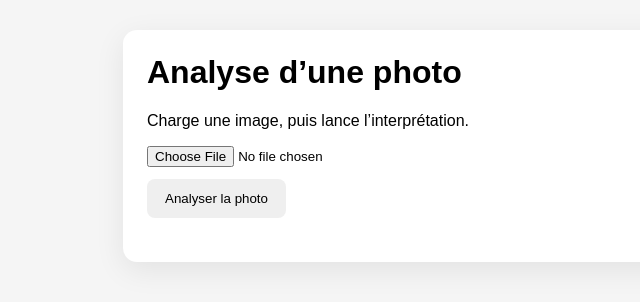
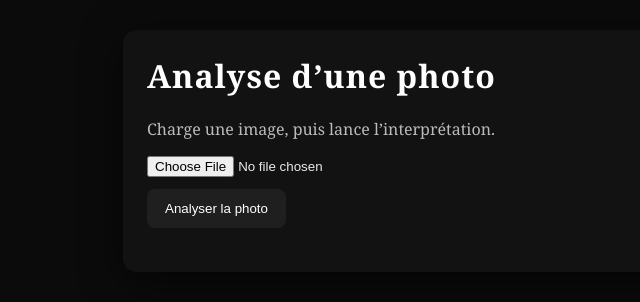
Before and after one commit to Riddle4/photo-reading-app, a website: page public/index.html in a window 1280 px wide. Shown: the whole page, without its empty margins (113-753 px from the left). Drawn offline with Linux system fonts and the light colour scheme.

Commit message:
Dark theme

```diff
--- a/public/style.css
+++ b/public/style.css
@@ -1,6 +1,7 @@
 body {
-  font-family: Arial, sans-serif;
-  background: #f5f5f5;
+  font-family: Georgia, serif;
+  background: #0b0b0b;
+  color: #eaeaea;
   margin: 0;
   padding: 30px;
 }
@@ -8,14 +9,20 @@ body {
 .container {
   max-width: 760px;
   margin: 0 auto;
-  background: white;
+  background: #121212;
   padding: 24px;
   border-radius: 14px;
-  box-shadow: 0 8px 30px rgba(0,0,0,0.08);
+  box-shadow: 0 10px 40px rgba(0,0,0,0.6);
 }
 
 h1 {
   margin-top: 0;
+  color: #ffffff;
+  letter-spacing: 1px;
+}
+
+p {
+  color: #bbbbbb;
 }
 
 input, button {
@@ -28,6 +35,13 @@ button {
   border: none;
   border-radius: 8px;
   cursor: pointer;
+  background: #1f1f1f;
+  color: #ffffff;
+  transition: all 0.3s ease;
+}
+
+button:hover {
+  background: #2e2e2e;
 }
 
 #previewWrap {
@@ -43,10 +57,12 @@ button {
 #status {
   margin-top: 20px;
   font-style: italic;
+  color: #888;
 }
 
 #result {
   margin-top: 20px;
   white-space: pre-wrap;
-  line-height: 1.6;
+  line-height: 1.7;
+  color: #eaeaea;
 }
```
